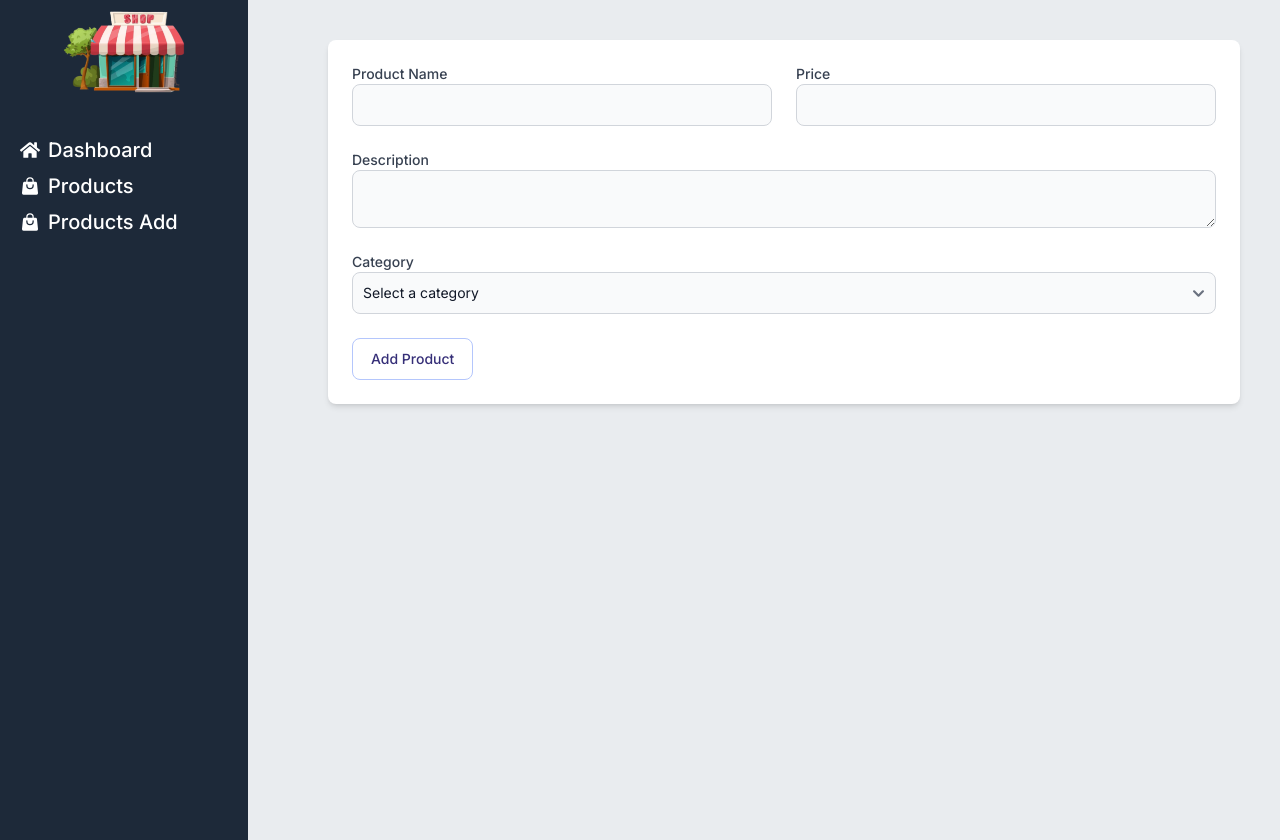
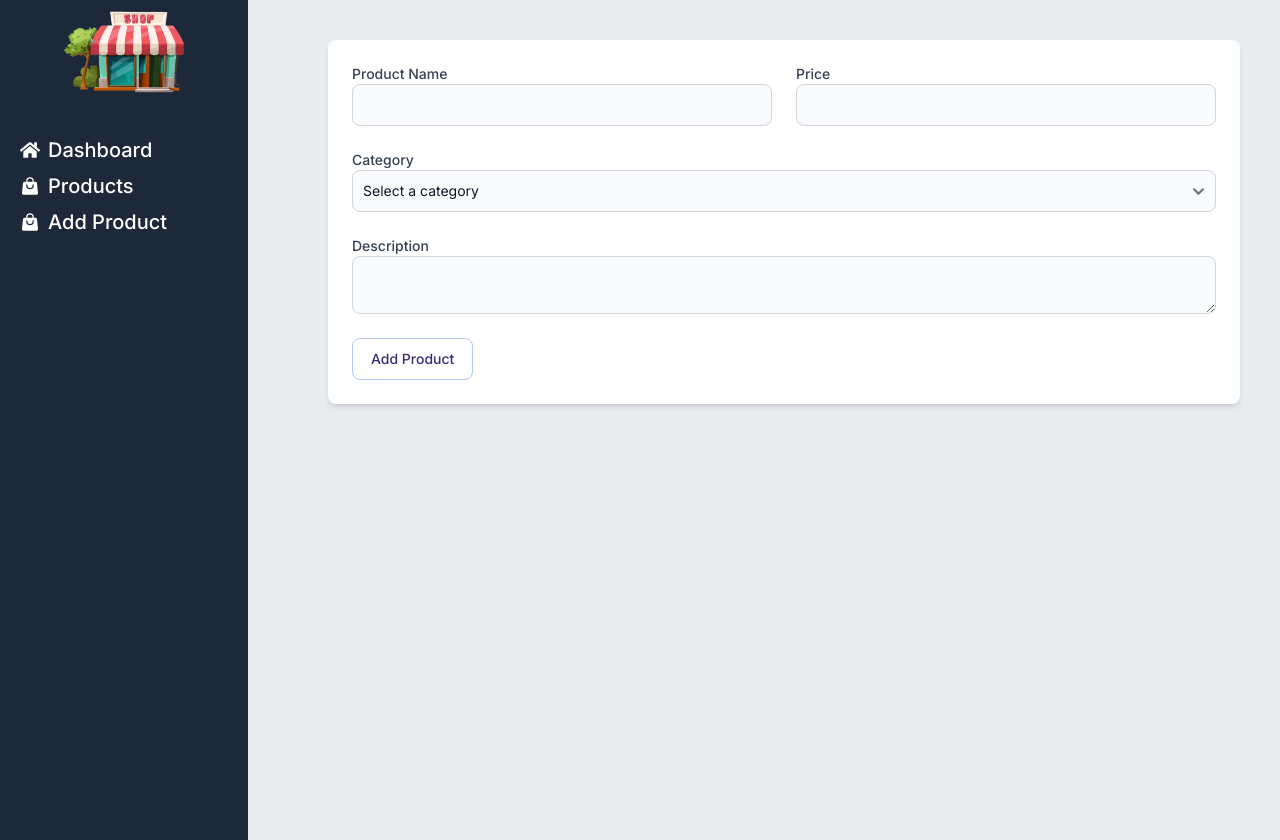
Before and after one commit to developersajadur/Product-Management-Dashboard-For-Shop, a Next.js app: page /Product-Add in a window 1280 px wide. Built offline with nearby package versions, Linux system fonts and the light colour scheme.

Commit message:
product post on database

```diff
--- a/src/app/Components/shared/Navbar.jsx
+++ b/src/app/Components/shared/Navbar.jsx
@@ -17,7 +17,7 @@ const Navbar = () => {
             icon: <HiShoppingBag />
         },
         {
-            title: "Products Add",
+            title: "Add Product",
             path: "/Product-Add",
             icon: <HiShoppingBag />
         },
--- /dev/null
+++ b/src/app/Product-Add/api/post/route.js
@@ -0,0 +1,30 @@
+import { ConnectDB } from "@/lib/ConnectDB";
+
+export const POST = async (req) => {
+    try {
+        const db = await ConnectDB();
+        const productsCollection = db.collection('products');
+        const { name, price, category, description } = await req.json();
+
+        const newProduct = {
+            name,
+            price,
+            category,
+            description,
+            time: new Date(),
+        };
+
+        const result = await productsCollection.insertOne(newProduct);
+
+        return new Response(JSON.stringify({ success: true, data: result }), {
+            status: 201,
+            headers: { 'Content-Type': 'application/json' },
+        });
+    } catch (error) {
+        console.error(error);
+        return new Response(JSON.stringify({ error: 'Failed to add product' }), {
+            status: 500,
+            headers: { 'Content-Type': 'application/json' },
+        });
+    }
+};
--- a/src/app/Product-Add/page.jsx
+++ b/src/app/Product-Add/page.jsx
@@ -1,59 +1,78 @@
-"use client"
-import React from 'react';
-import { useForm } from 'react-hook-form';
-import { TextInput, Textarea, Button, Select } from 'flowbite-react';
+"use client";
+import React from "react";
+import { useForm } from "react-hook-form";
+import { TextInput, Textarea, Button, Select } from "flowbite-react";
+import axios from "axios";
 
 const AddProductForm = () => {
-  const { register, handleSubmit, formState: { errors } } = useForm();
+  const {
+    register,
+    handleSubmit,
+    formState: { errors },
+  } = useForm();
 
-  const onSubmit = (data) => {
-    console.log(data);
-    // Add your logic to handle the form data here, such as sending it to an API.
+  const onSubmit = async (data) => {
+    try {
+      const response = await axios.post('Product-Add/api/post', data);
+      console.log(response.data);
+      // Handle success (e.g., show a success message, reset the form, etc.)
+    } catch (error) {
+      console.error("There was an error submitting the form:", error);
+      // Handle error (e.g., show an error message)
+    }
   };
 
   return (
     <div className="px-10">
-    <form onSubmit={handleSubmit(onSubmit)} className="space-y-6 p-6 bg-white shadow-md rounded-lg">
+      <form
+        onSubmit={handleSubmit(onSubmit)}
+        className="space-y-6 p-6 bg-white shadow-md rounded-lg"
+      >
         <div className="grid grid-cols-1 md:grid-cols-2 gap-6">
           <div>
-          <label htmlFor="name" className="block text-sm font-medium text-gray-700">Product Name</label>
+            <label
+              htmlFor="name"
+              className="block text-sm font-medium text-gray-700"
+            >
+              Product Name
+            </label>
             <TextInput
               id="name"
-            {...register('name', { required: 'Product name is required' })}
-            color={errors.name ? 'failure' : 'gray'}
+              {...register("name", { required: "Product name is required" })}
+              color={errors.name ? "failure" : "gray"}
               helperText={errors.name && errors.name.message}
             />
           </div>
 
           <div>
-          <label htmlFor="price" className="block text-sm font-medium text-gray-700">Price</label>
+            <label
+              htmlFor="price"
+              className="block text-sm font-medium text-gray-700"
+            >
+              Price
+            </label>
             <TextInput
               id="price"
               type="number"
-            step="0.01"
-            {...register('price', { required: 'Price is required' })}
-            color={errors.price ? 'failure' : 'gray'}
+              min={0}
+              {...register("price", { required: "Price is required" })}
+              color={errors.price ? "failure" : "gray"}
               helperText={errors.price && errors.price.message}
             />
           </div>
         </div>
 
         <div>
-        <label htmlFor="description" className="block text-sm font-medium text-gray-700">Description</label>
-        <Textarea
-          id="description"
-          {...register('description', { required: 'Description is required' })}
-          color={errors.description ? 'failure' : 'gray'}
-          helperText={errors.description && errors.description.message}
-        />
-      </div>
-
-      <div>
-        <label htmlFor="category" className="block text-sm font-medium text-gray-700">Category</label>
+          <label
+            htmlFor="category"
+            className="block text-sm font-medium text-gray-700"
+          >
+            Category
+          </label>
           <Select
             id="category"
-          {...register('category', { required: 'Category is required' })}
-          color={errors.category ? 'failure' : 'gray'}
+            {...register("category", { required: "Category is required" })}
+            color={errors.category ? "failure" : "gray"}
             helperText={errors.category && errors.category.message}
           >
             <option value="">Select a category</option>
@@ -65,6 +84,23 @@ const AddProductForm = () => {
           </Select>
         </div>
 
+        <div>
+          <label
+            htmlFor="description"
+            className="block text-sm font-medium text-gray-700"
+          >
+            Description
+          </label>
+          <Textarea
+            id="description"
+            {...register("description", {
+              required: "Description is required",
+            })}
+            color={errors.description ? "failure" : "gray"}
+            helperText={errors.description && errors.description.message}
+          />
+        </div>
+
         <Button type="submit" color="indigo">
           Add Product
         </Button>
```
Also changed, not shown: src/app/products/api/get/route.js (line endings or trailing spaces). Lines whose indentation alone changed are shown as unchanged.
